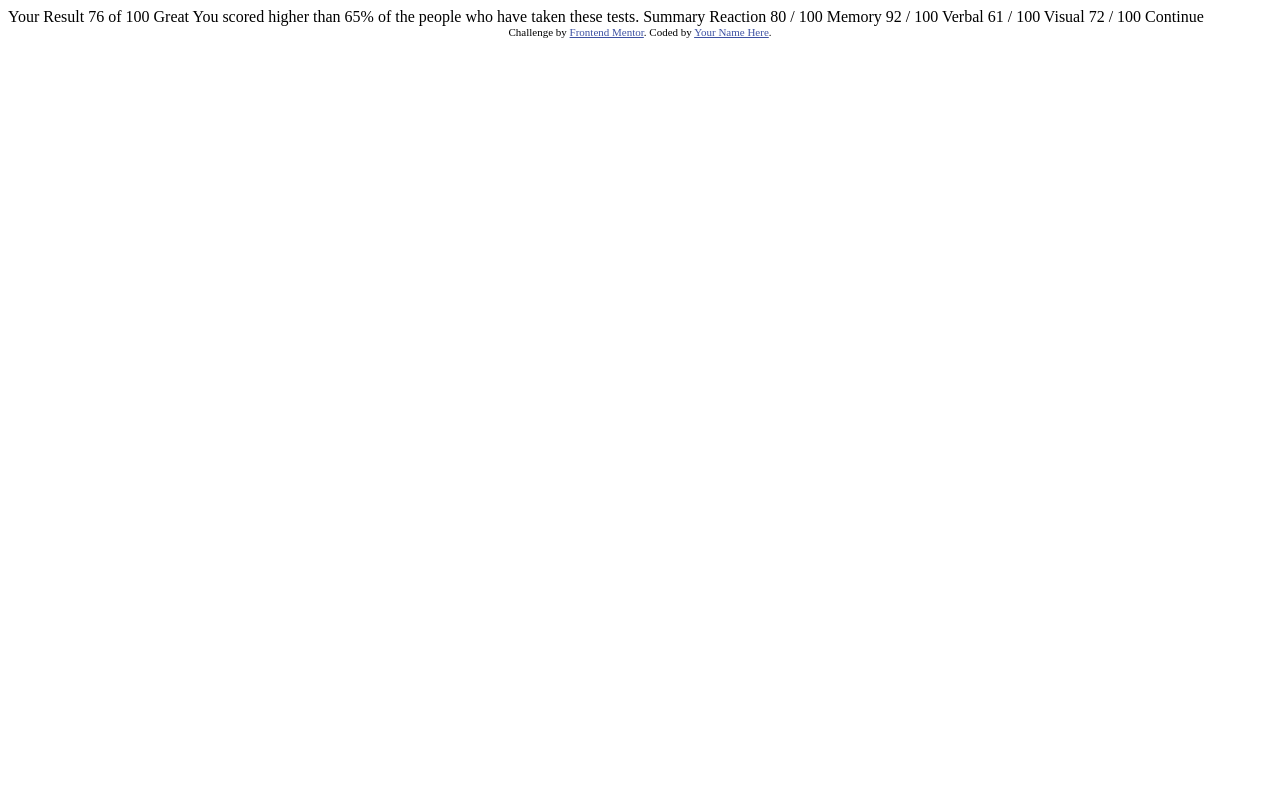
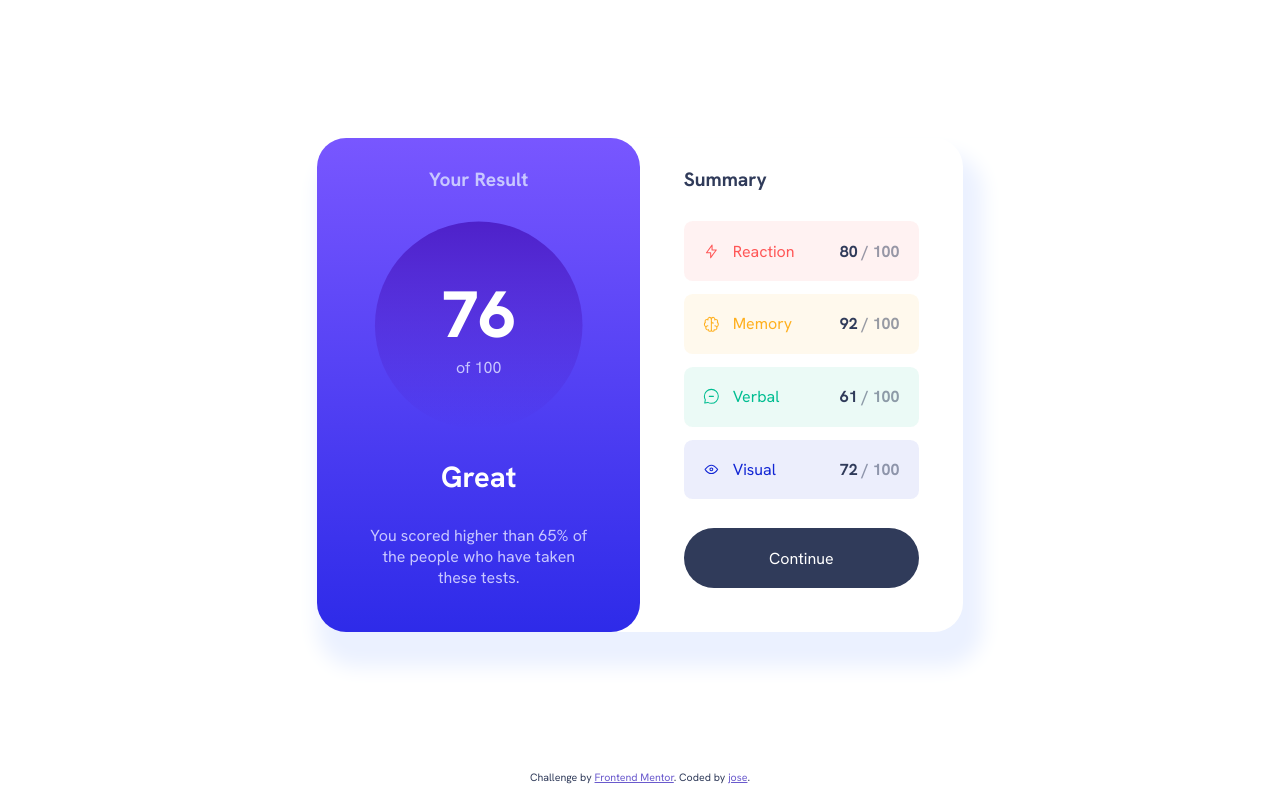
Before and after one commit to jagurdev/frontendmentor, a plain HTML site: page results-summary-component/index.html in a window 1280 px wide. Drawn offline with Linux system fonts and the light colour scheme.

Commit message:
Add results summary component project solution

```diff
--- a/results-summary-component/index.html
+++ b/results-summary-component/index.html
@@ -1,47 +1,96 @@
 <!DOCTYPE html>
 <html lang="en">
+
 <head>
   <meta charset="UTF-8">
-  <meta name="viewport" content="width=device-width, initial-scale=1.0"> <!-- displays site properly based on user's device -->
+  <meta name="viewport" content="width=device-width, initial-scale=1.0">
+  <!-- displays site properly based on user's device -->
 
+  <link rel="stylesheet" href="style.css">
   <link rel="icon" type="image/png" sizes="32x32" href="./assets/images/favicon-32x32.png">
 
   <title>Frontend Mentor | Results summary component</title>
+</head>
 
-  <!-- Feel free to remove these styles or customise in your own stylesheet 👍 -->
-  <style>
-    .attribution { font-size: 11px; text-align: center; }
-    .attribution a { color: hsl(228, 45%, 44%); }
-  </style>
-</head>
-<body>
+<body class="cover">
 
-  Your Result
-  76
-  of 100
+  <article role="main" class="center-box | align-self:center box-shadow">
+    <div class="switcher">
 
-  Great
-  You scored higher than 65% of the people who have taken these tests.
+      <section class="card | color:brand bg-purple">
+        <div class="stack | text-align:center align-items:center">
+          <h2>Your Result</h2>
+          <div class="circle | bg-gradient">
+            <p class="stack | justify-content:center gap:0"><span class="font:huge color:surface">76</span>of 100</p>
+          </div>
+          <p class="font:big color:surface">Great</p>
+          <p>You scored higher than 65% of the people who have taken these tests.</p>
+        </div>
+      </section>
 
-  Summary
 
-  Reaction
-  80 / 100
+      <section class="card">
+        <div class="stack">
+          <h2>Summary</h2>
 
-  Memory
-  92 / 100
+          <dl class="stack | gap:sm">
+            <div class="box-sm | bg-red">
+              <div class="cluster">
+                <dt class="with-icon | color:red">
+                  <svg class="icon">
+                    <use href="/assets/images/icon-reaction.svg#bolt" />
+                  </svg>
+                  Reaction
+                </dt>
+                <dd class="boldish">80<span class="color:secondary"> / 100</span> </dd>
+              </div>
+            </div>
+            <div class="box-sm | bg-yellow">
+              <div class="cluster">
+                <dt class="with-icon | color:yellow">
+                  <svg class="icon">
+                    <use href="/assets/images/icon-memory.svg#brain" />
+                  </svg>
+                  Memory
+                </dt>
+                <dd class="boldish">92<span class="color:secondary"> / 100</span> </dd>
+              </div>
+            </div>
+            <div class="box-sm | bg-green">
+              <div class="cluster">
+                <dt class="with-icon | color:green">
+                  <svg class="icon">
+                    <use href="/assets/images/icon-verbal.svg#chat" />
+                  </svg>
+                  Verbal
+                </dt>
+                <dd class="boldish">61<span class="color:secondary"> / 100</span> </dd>
+              </div>
+            </div>
+            <div class="box-sm | bg-blue">
+              <div class="cluster">
+                <dt class="with-icon | color:blue">
+                  <svg class="icon">
+                    <use href="/assets/images/icon-visual.svg#eye" />
+                  </svg>
+                  Visual
+                </dt>
+                <dd class="boldish">72<span class="color:secondary"> / 100</span> </dd>
+              </div>
+            </div>
+          </dl>
 
-  Verbal
-  61 / 100
+          <button class="bg-text color:surface">Continue</button>
+        </div>
+      </section>
 
-  Visual
-  72 / 100
+    </div>
+  </article>
 
-  Continue
+  <footer class="attribution">
+    <p>Challenge by <a href="https://www.frontendmentor.io?ref=challenge" target="_blank">Frontend Mentor</a>.
+      Coded by <a href="https://jagur.dev">jose</a>.<p>
+  </footer>
+</body>
 
-  <div class="attribution">
-    Challenge by <a href="https://www.frontendmentor.io?ref=challenge" target="_blank">Frontend Mentor</a>.
-    Coded by <a href="#">Your Name Here</a>.
-  </div>
-</body>
 </html>
--- /dev/null
+++ b/results-summary-component/style.css
@@ -0,0 +1,356 @@
+@import url('https://fonts.googleapis.com/css2?family=Hanken+Grotesk:wght@100..900&display=swap');
+
+:root {
+	/* HSL VALUES */
+	--light-red-hsl: 0, 100%, 67%;
+	--orangey-yellow-hsl: 39, 100%, 56%;
+	--green-teal-hsl: 166, 100%, 37%;
+	--cobalt-blue-hsl: 234, 85%, 45%;
+
+	--light-slate-blue-hsl: 252, 100%, 67%;
+	--light-royal-blue-hsl: 241, 81%, 54%;
+	--violet-blue-hsla: 256, 72%, 46%, 1;
+	--persian-blue-hsla: 241, 72%, 46%, 0;
+
+	--pale-blue-hsl: 221, 100%, 96%;
+	--light-lavender-hsl: 241, 100%, 89%;
+	--dark-gray-blue-hsl: 224, 30%, 27%;
+
+	/* SURFACE & TEXT COLORS */
+	--surface-1: white;
+	--surface-2: hsl(var(--pale-blue-hsl));
+
+	--text-1: hsl(var(--dark-gray-blue-hsl));
+	--text-2: hsl(from var(--text-1) h s l / 50%);
+
+	/* BRAND COLORS & GRADIENTS */
+	--brand-light: hsl(var(--light-lavender-hsl));
+	--gradient-1: linear-gradient(hsl(var(--light-slate-blue-hsl)), hsl(var(--light-royal-blue-hsl)));
+	--gradient-2: linear-gradient(hsl(var(--violet-blue-hsla)), hsl(var(--persian-blue-hsla)));
+
+	/* ACCENT COLORS */
+	--accent-red: hsl(var(--light-red-hsl));
+	--accent-yellow: hsl(var(--orangey-yellow-hsl));
+	--accent-green: hsl(var(--green-teal-hsl));
+	--accent-blue: hsl(var(--cobalt-blue-hsl));
+	--opacity-accent: 8%;
+	--surface-red: hsl(from var(--accent-red) h s l / var(--opacity-accent));
+	--surface-yellow: hsl(from var(--accent-yellow) h s l / var(--opacity-accent));
+	--surface-green: hsl(from var(--accent-green) h s l / var(--opacity-accent));
+	--surface-blue: hsl(from var(--accent-blue) h s l / var(--opacity-accent));
+
+	/* SIZES */
+  --s-4: clamp(0.1975rem, 0.1801rem + 0.0742cqi, 0.2469rem);
+  --s-3: clamp(0.2963rem, 0.2702rem + 0.1113cqi, 0.3704rem);
+  --s-2: clamp(0.4444rem, 0.4053rem + 0.1669cqi, 0.5556rem);
+  --s-1: clamp(0.6667rem, 0.608rem + 0.2504cqi, 0.8333rem);
+  --s0: clamp(1rem, 0.912rem + 0.3756cqi, 1.25rem);
+  --s1: clamp(1.5rem, 1.368rem + 0.5634cqi, 1.875rem);
+  --s2: clamp(2.25rem, 2.0519rem + 0.8451cqi, 2.8125rem);
+  --s3: clamp(3.375rem, 3.0779rem + 1.2676cqi, 4.2188rem);
+  --s4: clamp(5.0625rem, 4.6169rem + 1.9014cqi, 6.3281rem);
+
+	/* FONT FAMILY */
+	--font-sans: "Hanken Grotesk", sans-serif;
+
+	/* FONT WEIGHTS */
+	--font-weight-base: 500;
+	--font-weight-boldish: 700;
+	--font-weight-bold: 800;
+
+	/* FONT SIZES */
+	--font-size-base: 1rem;
+	--font-size-biggish: 1.2rem;
+	--font-size-big: var(--s1);
+	--font-size-huge: var(--s3);
+
+	/* MAXIMUM MEASURE OF CONTENT */
+	--measure: 36ch;
+}
+
+
+/** RESET **/
+/* Box sizing rules */
+*,
+*::before,
+*::after {
+	box-sizing: border-box;
+}
+
+/* Prevent font size inflation */
+html {
+	-moz-text-size-adjust: none;
+	-webkit-text-size-adjust: none;
+	text-size-adjust: none;
+}
+
+/* Set core body defaults */
+body {
+	min-height: 100vh;
+	margin-inline: auto;
+}
+
+/* Nuke all of the fonts and margins in favor of authored CSS */
+* {
+	font: inherit;
+	margin: 0;
+}
+
+/* Balance text wrapping on headings */
+h1, h2,
+h3, h4 {
+	text-wrap: balance;
+}
+
+/* Make images easier to work with */
+img,
+picture {
+	max-width: 100%;
+	display: block;
+}
+
+/* Nuke button defaults */
+button {
+  border: none;
+}
+/** END RESET **/
+
+
+/** GLOABL **/
+
+/* HTML */
+html {
+	font-family: var(--font-sans);
+	color: var(--text-1);
+	background-color: var(--surface-1);
+}
+
+/* Text */
+h2 {
+	font-size: var(--font-size-biggish);
+	font-weight: var(--font-weight-boldish);
+}
+
+/** COMPOSITION **/
+
+/* Cover */
+.cover {
+	display: flex;
+	flex-direction: column;
+	min-block-size: 100vh;
+	gap: 1rem;
+	padding-block: 1rem;
+}
+
+.cover > :first-child {
+	margin-block: auto;
+}
+
+/* Center-box */
+.center-box {
+	--border-radius: var(--s1);
+  max-inline-size: calc(var(--measure) * 2);
+	border-radius: var(--border-radius);
+}
+
+/* Switcher */
+.switcher {
+	--threshold: 35rem;
+	display: flex;
+	flex-wrap: wrap;
+	gap: var(--gap, --s1);
+}
+
+.switcher > * {
+	flex-grow: 1;
+	flex-basis: calc((var(--threshold, 30rem) - 100%) * 999);
+}
+
+/* Card */
+.card {
+	padding: var(--s2);
+	padding-block-start: var(--s1);
+	border-radius: var(--border-radius, 1rem);
+}
+
+/* Stack */
+.stack {
+	--gap: var(--s1);
+	display: flex;
+	flex-direction: column;
+	justify-content: space-between;
+	gap: var(--gap, 1.5rem);
+}
+
+.stack:only-child {
+	block-size: 100%;
+}
+
+/* Box-sm */
+.box-sm {
+	padding: var(--s0);
+	border-radius: var(--s-2);
+}
+
+/* Cluster */
+.cluster {
+	display: flex;
+	flex-wrap: wrap;
+	gap: var(--gap, 1rem);
+	justify-content: space-between;
+	align-items: center;
+}
+
+/** UTILITIES **/
+
+/* Text */
+.text-align\:center {
+	text-align: center;
+}
+
+/* Font */
+.font\:big {
+	font-size: var(--font-size-big);
+	font-weight: var(--font-weight-boldish);
+}
+
+.font\:huge {
+	font-size: var(--font-size-huge);
+	font-weight: var(--font-weight-bold);
+}
+
+.boldish {
+  font-weight: var(--font-weight-boldish);
+}
+
+/* Flex & Grid */
+.align-self\:center {
+  align-self: center;
+}
+
+.align-items\:center {
+	align-items: center;
+}
+
+.justify-content\:center {
+	justify-content: center;
+}
+
+/* Box shadow */
+.box-shadow {
+  box-shadow: 10px 25px 20px 10px var(--surface-2);
+}
+
+/* Icon */
+.icon {
+	width: 1.5cap;
+	height: 1.5cap;
+}
+
+.with-icon {
+	display: inline-flex;
+	align-items: center;
+
+	> .icon {
+		margin-inline-end: var(--s-1);
+	}
+}
+
+/* Color */
+.color\:brand {
+	color: var(--brand-light);
+}
+
+.color\:surface {
+	color: var(--surface-1);
+}
+
+.color\:red {
+	color: var(--accent-red);
+}
+
+.color\:yellow {
+	color: var(--accent-yellow);
+}
+
+.color\:green {
+	color: var(--accent-green);
+}
+
+.color\:blue {
+	color: var(--accent-blue);
+}
+
+.color\:secondary {
+  color: var(--text-2);
+}
+
+/* Backgrounds */
+.bg-purple {
+	background: var(--gradient-1);
+}
+
+.bg-gradient {
+  background: var(--gradient-2);
+}
+
+.bg-text {
+  background: var(--text-1);
+}
+
+.bg-red {
+	background: var(--surface-red);
+}
+
+.bg-yellow {
+	background: var(--surface-yellow);
+}
+
+.bg-green {
+	background: var(--surface-green);
+}
+
+.bg-blue {
+	background: var(--surface-blue);
+}
+
+/* Spacing */
+.gap\:0 {
+	--gap: 0;
+}
+
+.gap\:sm {
+	--gap: var(--s-1);
+}
+
+
+/** BLOCKS **/
+
+/* Circle */
+.circle {
+	shape-outside: circle();
+	clip-path: circle();
+	block-size: 100%;
+	inline-size: 100%;
+	min-block-size: 16ch;
+}
+
+/* Button */
+button {
+  padding: var(--s0);
+  border-radius: 100vw;
+
+  &:hover {
+	  cursor: pointer;
+	  background: var(--gradient-1);
+  }
+}
+
+.attribution {
+	font-size: 0.666rem;
+	text-align: center;
+
+	& a {
+		color: slateblue;
+	}
+}
```
